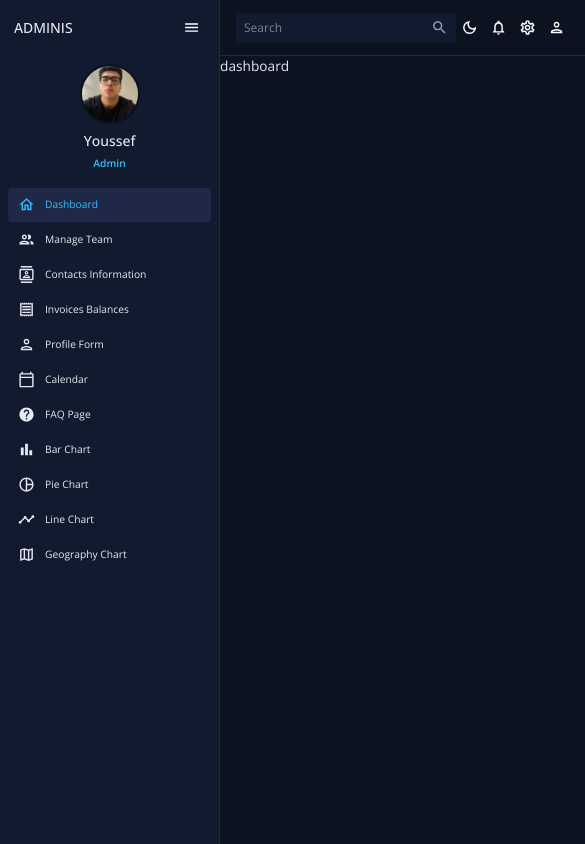
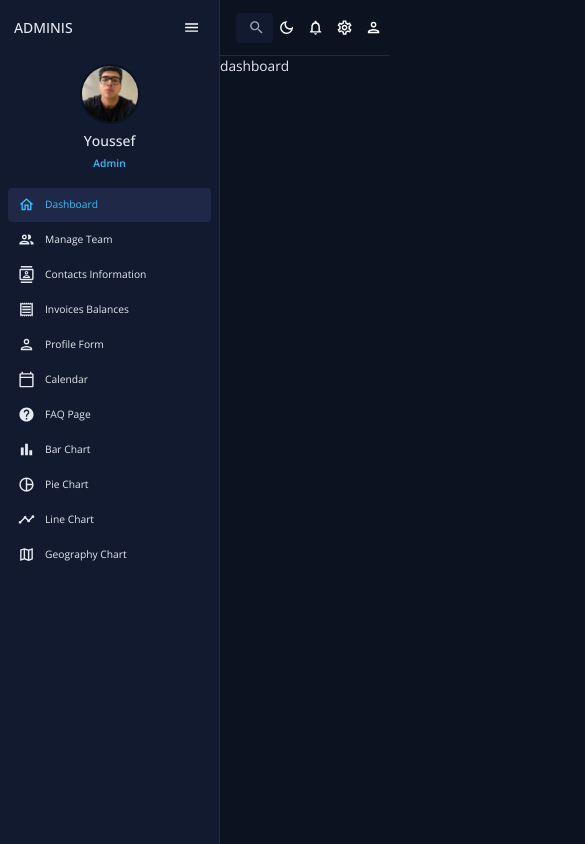
Before and after one commit to Youssef-Ahmed-Mohmed/Admin-Dashboard, a React (Create React App) app in the folder admin-dashboard/: page / in a window 390 px wide. Shown: the whole page, 585 px wide, since content can reach past the window. Built offline with nearby package versions, Linux system fonts and the light colour scheme.

Commit message:
Set responsive dashboard shell layout

```diff
--- a/admin-dashboard/src/index.css
+++ b/admin-dashboard/src/index.css
@@ -13,4 +13,12 @@ body,
 .app {
   display: flex;
   position: relative;
+  min-height: 100vh;
 }
+
+.content {
+  flex: 1;
+  min-width: 0;
+  width: 0;
+  overflow: auto;
+}
```
